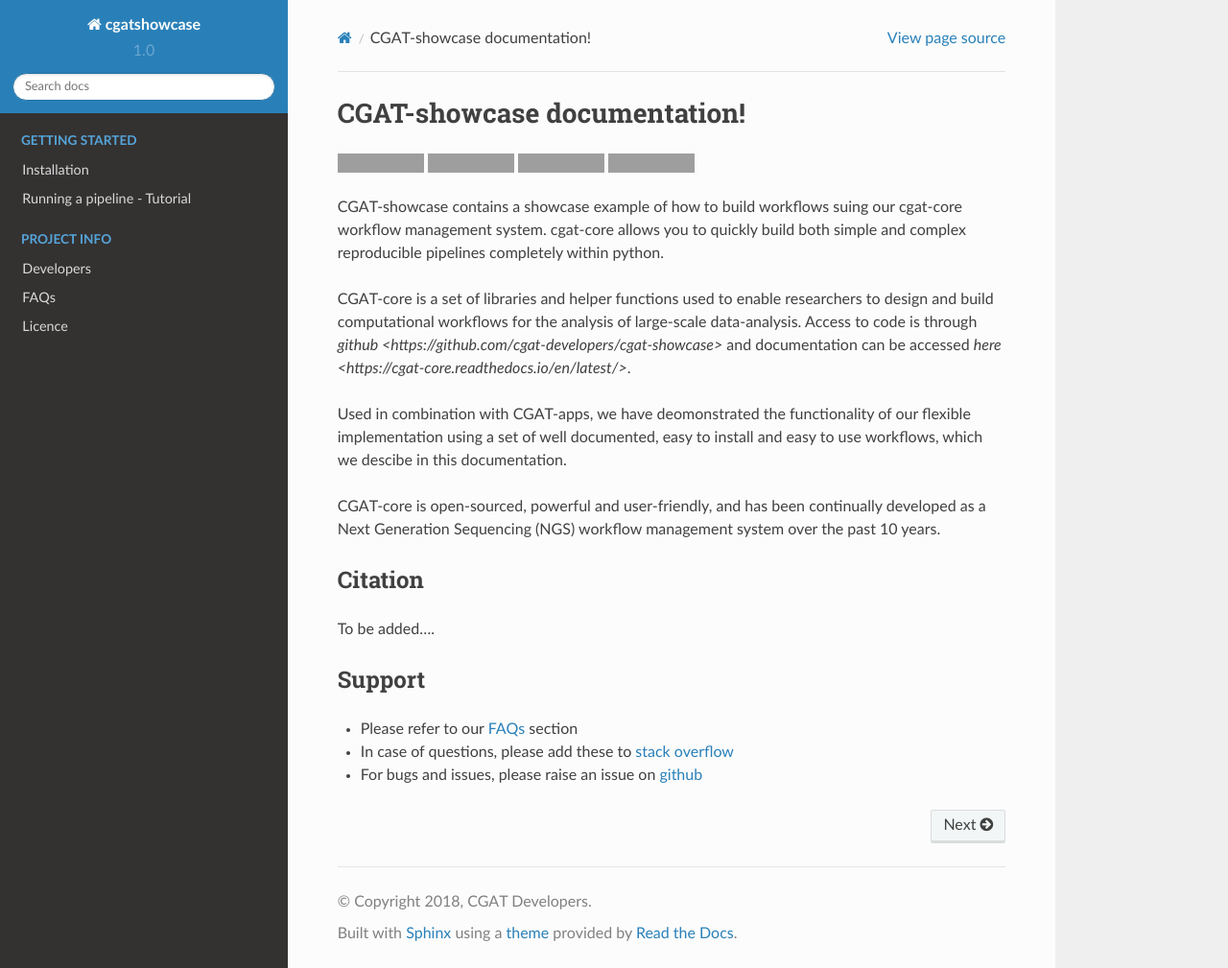
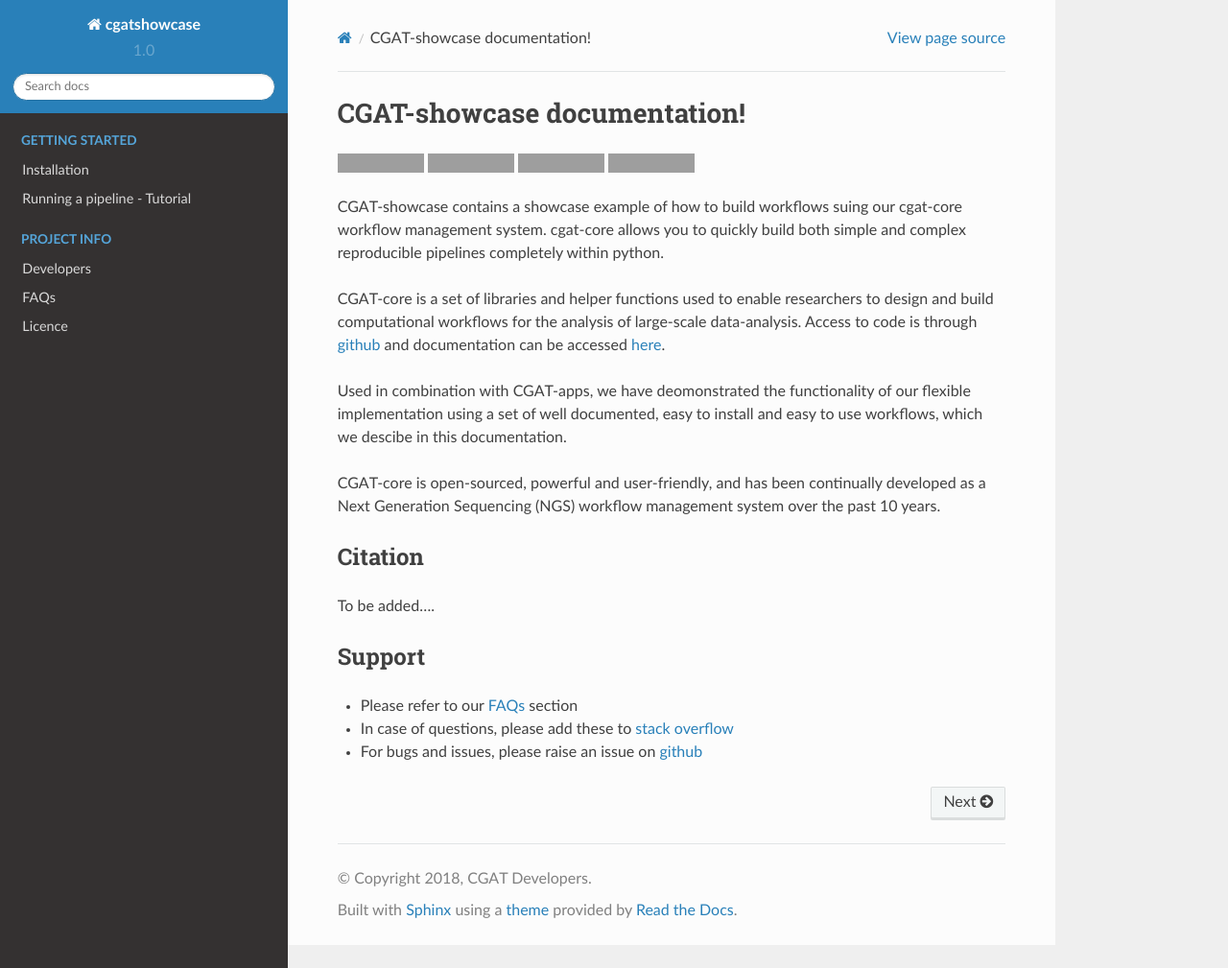
Before and after one commit to cgat-developers/cgat-showcase, a Sphinx documentation site: the page built from docs/index.rst, in a window 1280 px wide and 1009 px high. Shown: the whole window at 96% size. Built offline with Sphinx 7.4.7 and the Read the Docs theme 2.0.0, drawn with Linux system fonts in a browser that asks for light colours; formulas are drawn with MathJax 3; grey boxes are pictures that could not be loaded.

Commit message:
finished basic sphinx report and have written basic documentation

```diff
--- a/docs/getting_started/Installation.rst
+++ b/docs/getting_started/Installation.rst
@@ -15,7 +15,7 @@ Installation using conda
 ------------------------
 
 The most convinient way to use our code is to install the software using conda. First you will need to install
-conda using `miniconda <https://conda.io/miniconda.html>` or `anaconda <https://www.anaconda.com/download/#linux>` and following the instructions `here <https://conda.io/docs/user-guide/install/linux.html>`. (we recomend miniconda rather than anaconda)
+conda using `miniconda <https://conda.io/miniconda.html>`_ or `anaconda <https://www.anaconda.com/download/#linux>`_ and following the instructions `here <https://conda.io/docs/user-guide/install/linux.html>`_. (we recomend miniconda rather than anaconda)
 
 Once you have conda installed then to install cgat-showcase please do the following:
 
@@ -27,7 +27,7 @@ This should install all of the dependancies and you should be read to proceded t
 Manual installation
 -------------------
 
-To obtain the latest code, check it out from the public git_ repository and activate it::
+To obtain the latest code, check it out from the public git repository and activate it::
 
    git clone https://github.com/cgat-developers/cgat-core.git
    cd cgat-core
--- a/docs/index.rst
+++ b/docs/index.rst
@@ -24,7 +24,7 @@ cgat-core allows you to quickly build both simple and complex reproducible pipel
 
 CGAT-core is  a set of libraries and helper functions used to enable researchers
 to design and build computational workflows for the analysis of large-scale data-analysis. Access to code is
-through `github <https://github.com/cgat-developers/cgat-showcase>` and documentation can be accessed `here <https://cgat-core.readthedocs.io/en/latest/>`.
+through `github <https://github.com/cgat-developers/cgat-showcase>`_ and documentation can be accessed `here <https://cgat-core.readthedocs.io/en/latest/>`_.
 
 Used in combination with CGAT-apps, we have deomonstrated the functionality of our
 flexible implementation using a set of well documented, easy to install and easy to use workflows, which we descibe in this documentation.
```
Also changed, not shown: 1 other file.
